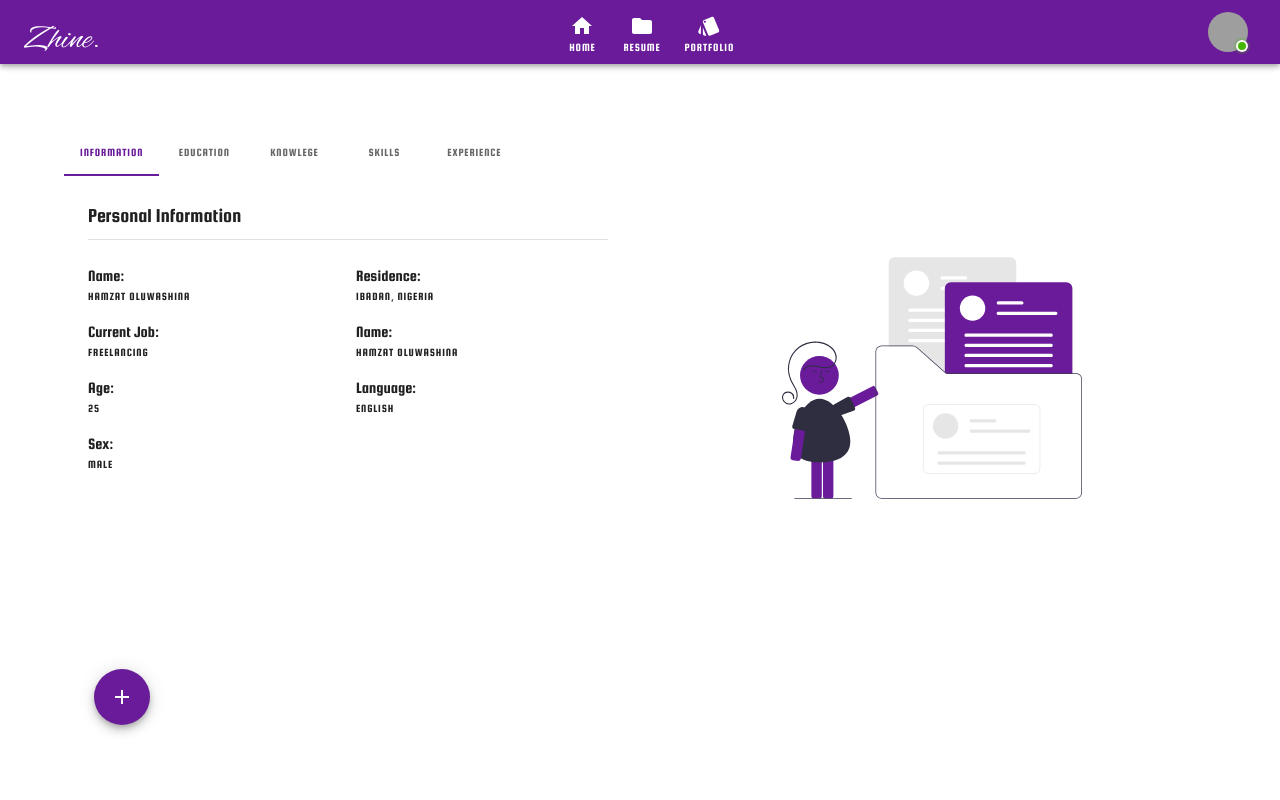
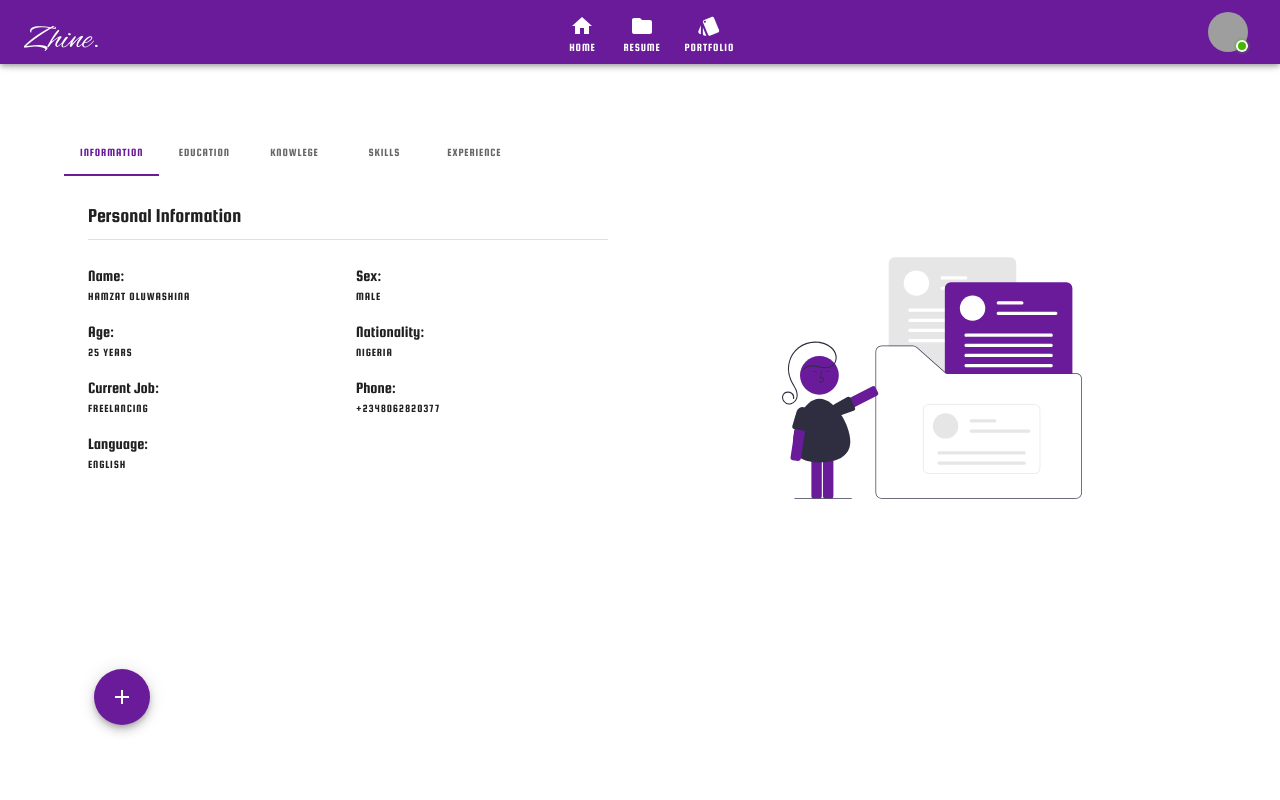
Before and after one commit to Holuwashina/portfolio, a Next.js app: page /resume in a window 1280 px wide. Shown: the top 800 px of the page. Built offline with nearby package versions, Linux system fonts and the light colour scheme; grey boxes are pictures that could not be loaded.

Commit message:
Code Elegant...

```diff
--- a/components/PersonalInfoWidget.js
+++ b/components/PersonalInfoWidget.js
@@ -10,29 +10,30 @@ const PersonalInfoWidget = () => {
             info: "Hamzat Oluwashina"
         },
         {
-            title: "Residence:",
-            info: "Ibadan, Nigeria"
+            title: "Sex:",
+            info: "Male"
+        },
+        {
+            title: "Age:",
+            info: "25 Years"
+        },
+        {
+            title: "Nationality:",
+            info: "Nigeria"
         },
         {
             title: "Current Job:",
             info: "Freelancing"
         },
         {
-            title: "Name:",
-            info: "Hamzat Oluwashina"
-        },
-        {
-            title: "Age:",
-            info: 25
+            title: "Phone:",
+            info: "+2348062820377"
         },
         {
             title: "Language:",
             info: "English"
         },
-        {
-            title: "Sex:",
-            info: "Male"
-        }
+
     ]
 
 
--- a/sections/Hero.js
+++ b/sections/Hero.js
@@ -30,13 +30,13 @@ const HeroData = {
     secondWidget: {
         title: "FRONT-END",
         codes: ["REACT", "NEXT", "GATSBY", "ANGULAR"],
-        level: "90%"
+        level: "95%"
     },
 
     thirdWidget: {
         title: "BACK-END",
         codes: ["NODE", "EXPRESS", "FIREBASE", "CMS"],
-        level: "70%"
+        level: "90%"
     },
     scramble: ["JAVASCRIPT", "NODE", "EXPRESS"]
 };
```
Also changed, not shown: assets/styles/appTheme.js (+0 -159 lines), pages/portfolio/index.js (+24 -10 lines).
